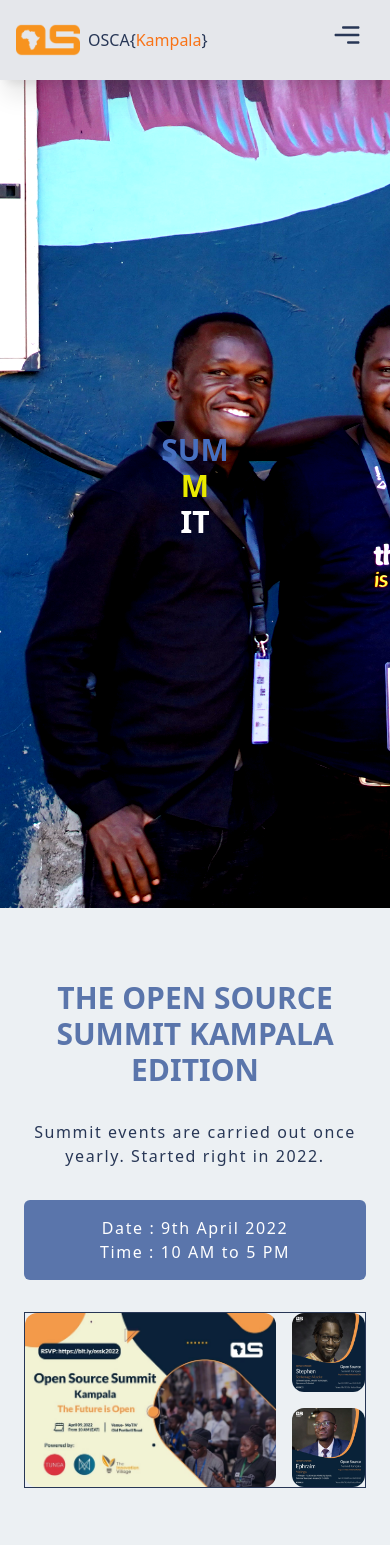
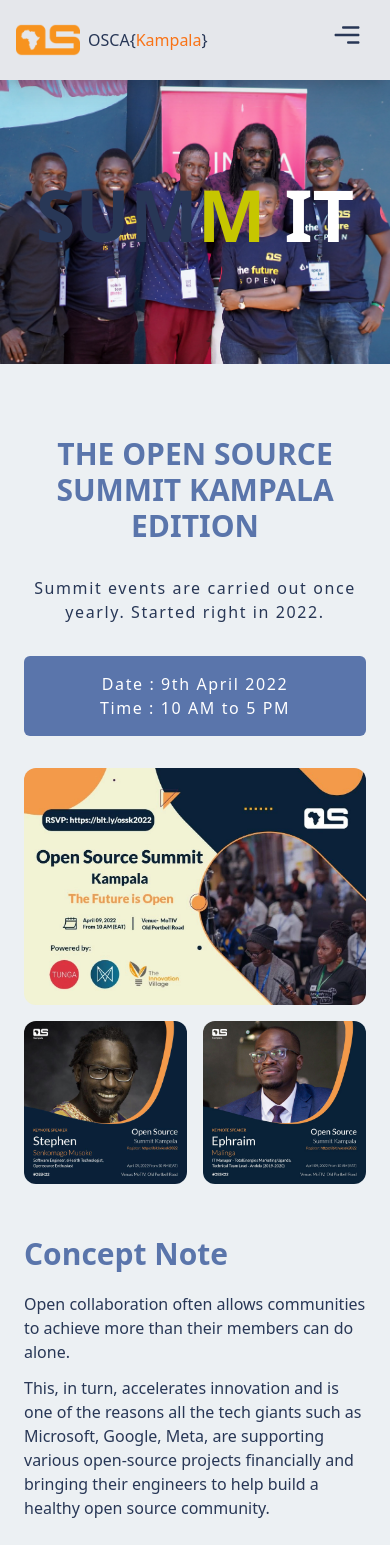
Before and after one commit to oscakampala/oscakampala.github.io, a Next.js app: page /events in a window 390 px wide. Shown: the top 1545 px of the page. Built offline with nearby package versions, Linux system fonts and the light colour scheme.

Commit message:
edit  hero image of events page

```diff
--- a/pages/events.jsx
+++ b/pages/events.jsx
@@ -2,25 +2,34 @@
 
 import styles from '../styles/events.module.css';
 import img from 'next/image';
+import Image from 'next/image';
 import tungaSVG from '../public/images/tunga.svg';
 import innovationVillageSVG from '../public/images/innovation-village.svg';
 import oscaShirts from '../public/images/osca-shirts.svg';
 import summitPoster from '../public/images/summitposter.jpg';
 import musokeSpeaker from '../public/images/musoke speaker.jpeg';
 import malingaSpeaker from '../public/images/malinga speaker.jpeg';
+import coverImage from '../public/images/community.jpg';
 
 function events() {
   return (
     <section className=''>
-      <div className="flex items-center bg-[url('../public/images/community.jpg')]  bg-no-repeat bg-cover contrast-150  min-h-screen min-w-screen ">
-        <div className='mx-auto'>
-          <h1 className='text-center sm:text-[100px] md:text-[200px]'>
-            SUM
-            <div className={styles.M}>
-              <br />M
+      <div className='relative w-screen h-[300px] md:h-screen'>
+        <div className='h-full w-full absolute'>
+          <img
+            src={coverImage.src}
+            alt='cover image'
+            className='object-cover h-full w-full'
+          />
         </div>
-            <div className={styles.wordFormat}>IT</div>
+        <div className='mx-auto flex items-center justify-center md:flex-col h-full relative'>
+          <h1 className='font-bold text-7xl md:text-[200px] uppercase'>
+            <span className='text-[#283756]'>sum</span>
+            <span className='text-[#C6C600]'>m</span>{' '}
+            <br className='hidden md:block' />
+            <span className='text-white md:hidden'>it</span>
           </h1>
+          <h1 className='font-bold hidden md:block text-white text-[200px] uppercase text-center'>it</h1>
         </div>
       </div>
       <div className='max-w-6xl mx-auto mt-10'>
@@ -48,8 +57,8 @@ const Summit = () => {
         <p>Date : 9th April 2022</p>
         <p>Time : 10 AM to 5 PM</p>
       </div>
-      <div className='grid grid-rows-2 grid-cols-4 gap-4 border'>
-        <div className='bg-cover col-start-1 col-end-4 row-start-1 row-end-3'>
+      <div className='grid md:grid-rows-2 md:grid-cols-4 gap-4'>
+        <div className='bg-cover col-span-2 md:col-span-2 md:col-start-1 md:col-end-4 md:row-start-1 md:row-end-3'>
           <img
             src={summitPoster.src}
             alt='img'
@@ -58,6 +67,7 @@ const Summit = () => {
             className='rounded-xl'
           />
         </div>
+        <div className=''>
           <img
             src={musokeSpeaker.src}
             alt='img'
@@ -65,6 +75,7 @@ const Summit = () => {
             height='auto'
             className='rounded-xl h-full'
           />
+        </div>
         <img
           src={malingaSpeaker.src}
           alt='img'
@@ -102,10 +113,10 @@ const Sponsors = () => {
       <div className='w-full flex justify-between px-8'>
         {/* SVGs for small screens */}
         <div className='sm:hidden'>
-          <img src={tungaSVG} alt='tunga svg' width={80} height={80} />
+          <Image src={tungaSVG} alt='tunga svg' width={80} height={80} />
         </div>
         <div className='sm:hidden'>
-          <img
+          <Image
             alt='innovation villageg'
             src={innovationVillageSVG}
             width={166}
@@ -114,10 +125,10 @@ const Sponsors = () => {
         </div>
         {/* SVGs for medium screens screens */}
         <div className='hidden sm:block lg:hidden'>
-          <img src={tungaSVG} alt='tunga svg' width={188} height={188} />
+          <Image src={tungaSVG} alt='tunga svg' width={188} height={188} />
         </div>
         <div className='hidden sm:block lg:hidden'>
-          <img
+          <Image
             alt='innovation villageg'
             src={innovationVillageSVG}
             width={343}
@@ -126,10 +137,10 @@ const Sponsors = () => {
         </div>
         {/* SVGs for very large screens */}
         <div className='hidden lg:block'>
-          <img src={tungaSVG} alt='tunga svg' width={288} height={285} />
+          <Image src={tungaSVG} alt='tunga svg' width={288} height={285} />
         </div>
         <div className='hidden lg:block'>
-          <img
+          <Image
             alt='innovation villageg'
             src={innovationVillageSVG}
             width={543}
@@ -153,7 +164,7 @@ const Support = () => {
           </div>
         </div>
         <div className='flex flex-col items-center mt-8'>
-          <img src={oscaShirts} alt='osca shirts' width={238} height={245} />
+          <Image src={oscaShirts} alt='osca shirts' width={238} height={245} />
           <button className='rounded-md bg-[#5A75AB] text-white text-lg py-4 px-10 tracking-wider align-middle'>
             VIEW PRODUCTS
           </button>
```
Lines whose indentation alone changed are shown as unchanged.
